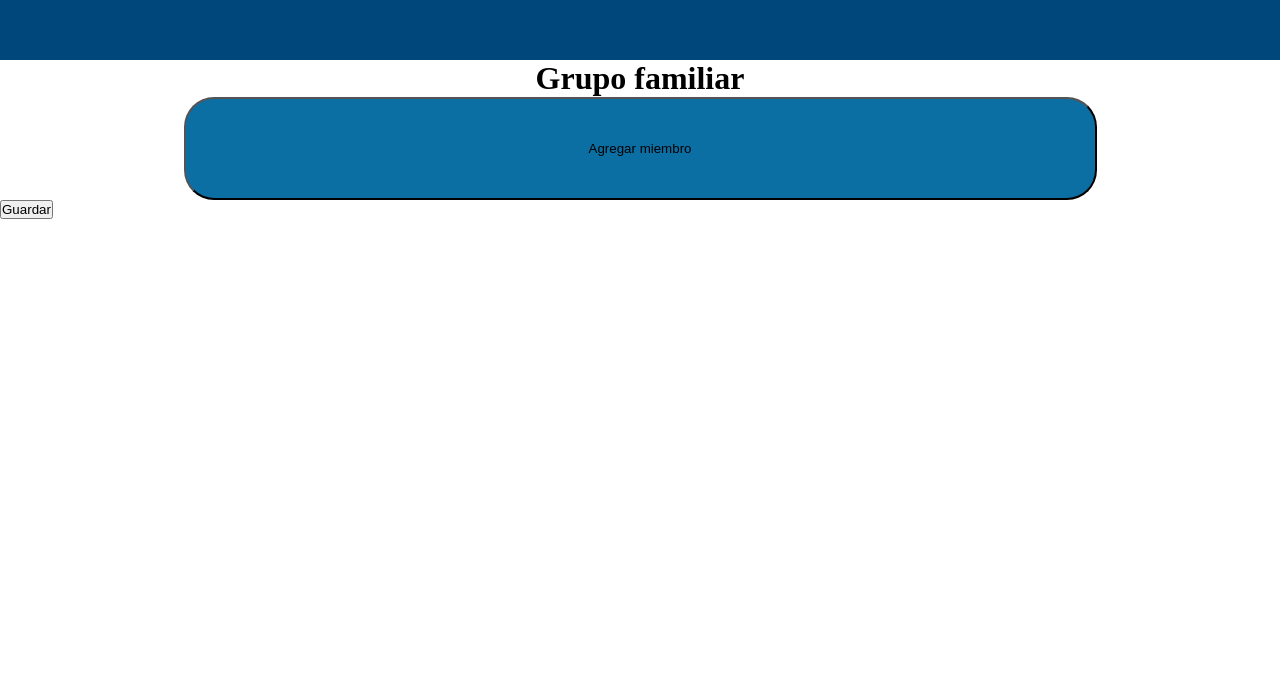
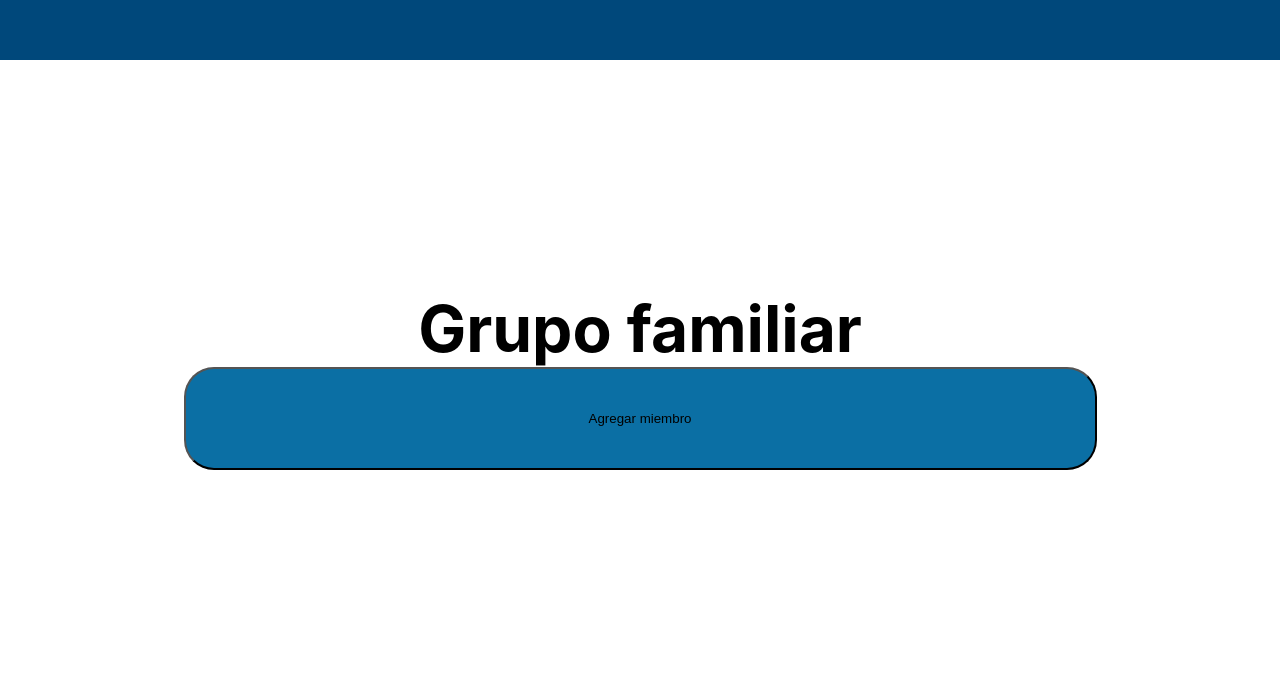
Before and after one commit to 3-TIC-ORT/proyecto-organizador-de-salud, a plain HTML site: page front/grupo familiar/index.html in a window 1280 px wide. Shown: the part 101-800 px from the top of the page. Drawn offline with Linux system fonts and the light colour scheme.

Commit message:
Update styles.css

```diff
--- a/front/grupo familiar/styles.css
+++ b/front/grupo familiar/styles.css
@@ -8,11 +8,23 @@ header{
     width: 100%;
     background-color: #00487B;
 }
+body{
+    width: 100vw;
+    height: 100vh;
+}
 main{
+    width: 100%;
+    height: 80%;
     display: flex;
     flex-direction: column;
     justify-content: center;
     align-items: center;
+}
+.grupo{
+    font-family: 'Inter', sans-serif;
+    font-size: 4rem;
+    font-weight: 25rem;
+    font-style: regular;
 }
 .agregar{
     width: 913px;
@@ -20,3 +32,10 @@ main{
     border-radius: 30px;
     background-color: #0B6FA4;
 }
+footer{
+    width: 100%;
+    height: 20%;
+    display: flex;
+    justify-content: center;
+    align-items: flex-end;
+}
```
